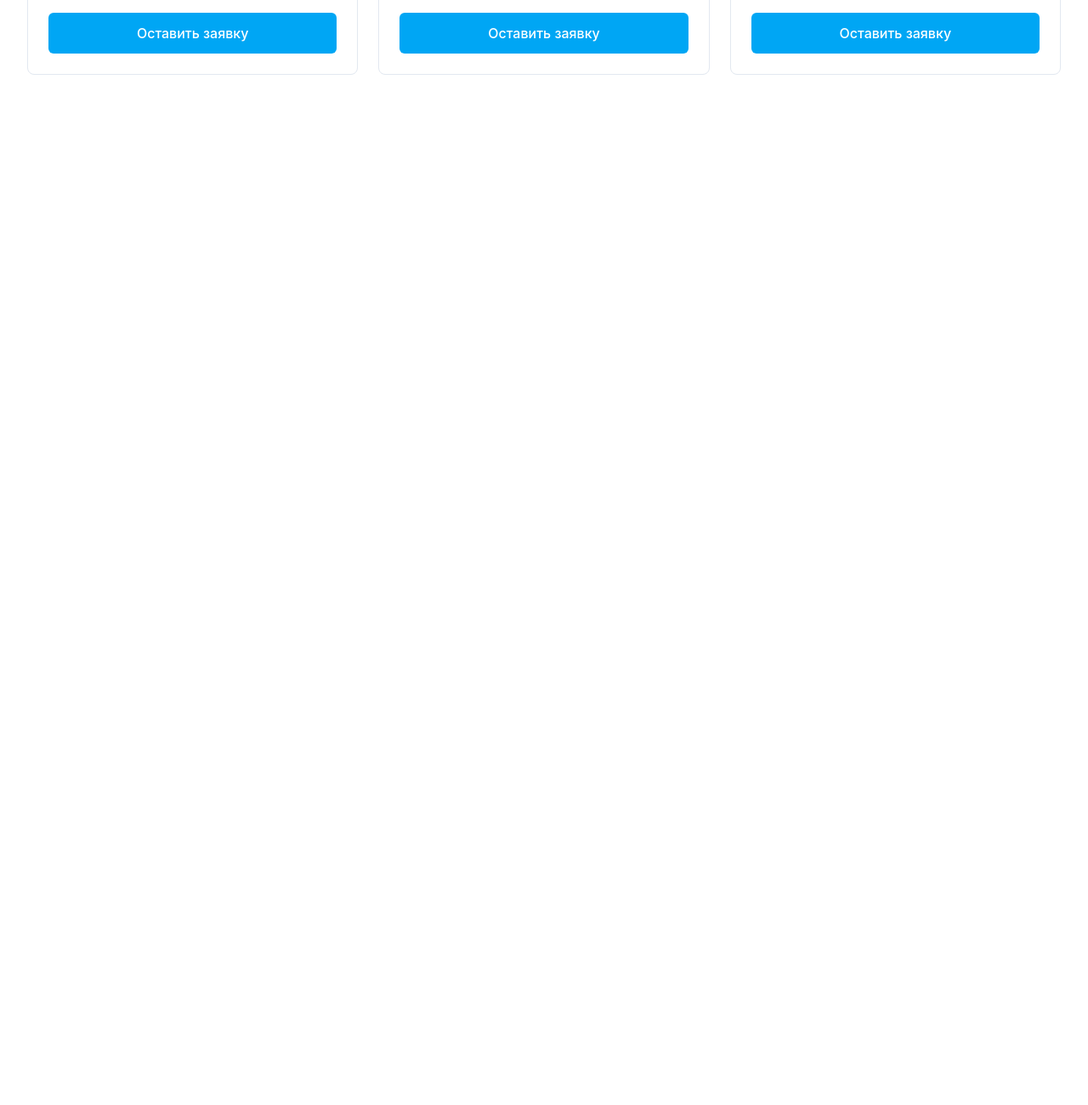
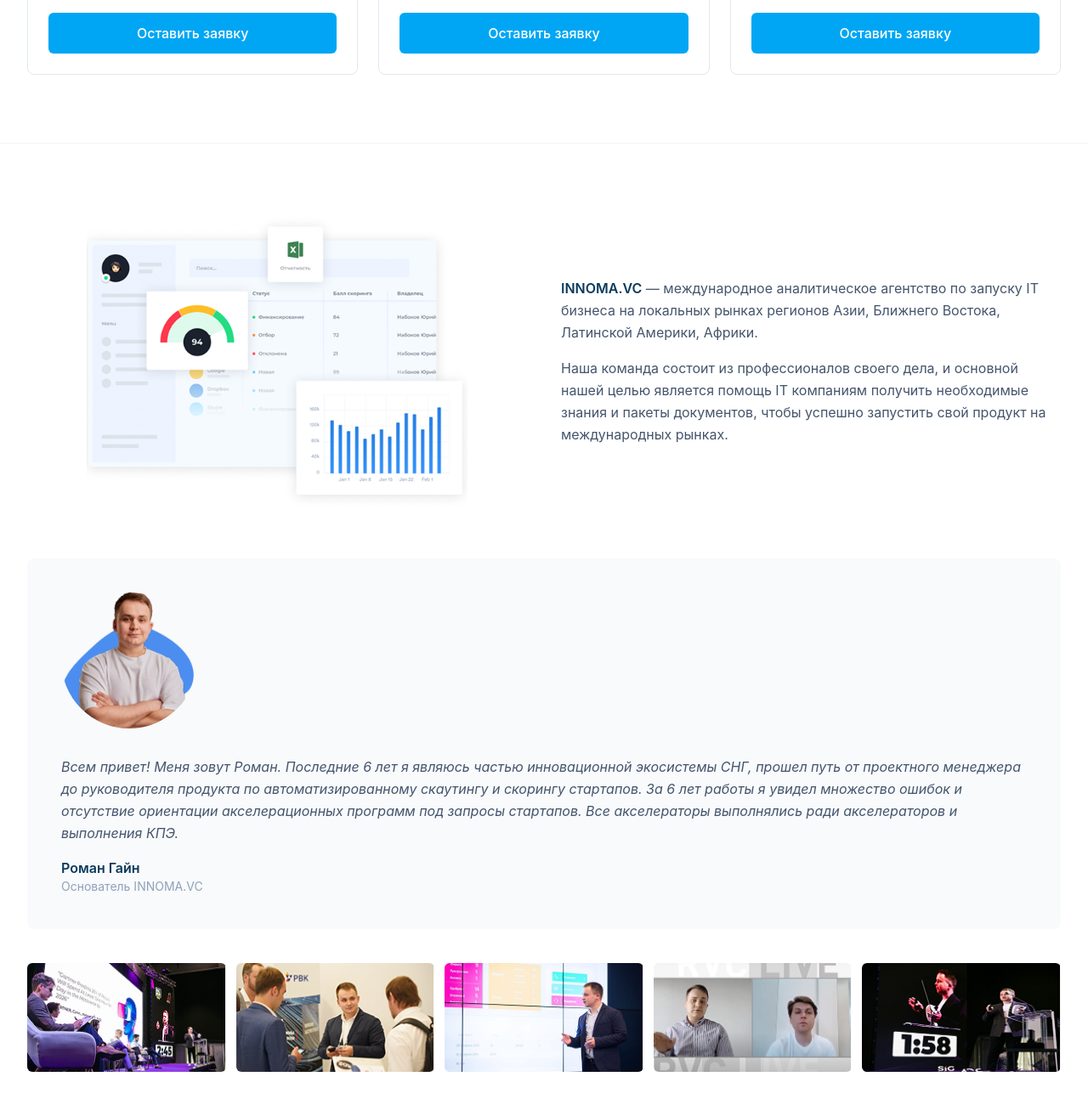
Before and after one commit to AhmadDavlatov/Exam1, a website: page index.html in a window 1280 px wide. Shown: the part 6083-7383 px from the top of the page at 85% size. Before the commit the page ends 6251 px from the top, so only its background shows below. Drawn offline with Linux system fonts and the light colour scheme.

Commit message:
twelveth step

```diff
--- a/index.html
+++ b/index.html
@@ -489,5 +489,45 @@
 </section>
 
 
+
+<section id="about" class="max-w-7xl mx-auto px-5 sm:px-8 py-16 sm:py-20 border-t border-slate-100">
+  <div class="grid md:grid-cols-2 gap-10 items-center mb-14">
+    <img src="/src/Снимок экрана 2022-11-14 в 5.45 1.png" alt="Дашборд" class="w-full max-w-md mx-auto" />
+    <div>
+      <p class="text-slate-600 leading-relaxed mb-4">
+        <span class="text-[#0b3a5c] font-semibold">INNOMA.VC</span> — международное аналитическое агентство по запуску
+        IT бизнеса на локальных рынках регионов Азии, Ближнего Востока, Латинской Америки, Африки.
+      </p>
+      <p class="text-slate-600 leading-relaxed">
+        Наша команда состоит из профессионалов своего дела, и основной нашей целью является помощь IT компаниям
+        получить необходимые знания и пакеты документов, чтобы успешно запустить свой продукт на международных рынках.
+      </p>
+    </div>
+  </div>
+
+  <div class="bg-slate-50 rounded-lg p-6 sm:p-10 grid md:grid-cols-[auto,1fr] gap-8 items-center mb-10">
+    <img src="/src/Roman Gayn.png" alt="Роман Гайн" class="w-40 h-40 rounded-full object-cover mx-auto md:mx-0" />
+    <div>
+      <p class="text-slate-600 italic leading-relaxed mb-4">
+        Всем привет! Меня зовут Роман. Последние 6 лет я являюсь частью инновационной экосистемы СНГ, прошел путь от
+        проектного менеджера до руководителя продукта по автоматизированному скаутингу и скорингу стартапов. За 6 лет
+        работы я увидел множество ошибок и отсутствие ориентации акселерационных программ под запросы стартапов. Все
+        акселераторы выполнялись ради акселераторов и выполнения КПЭ.
+      </p>
+      <p class="text-[#0b3a5c] font-semibold">Роман Гайн</p>
+      <p class="text-slate-400 text-sm">Основатель INNOMA.VC</p>
+    </div>
+  </div>
+
+  <div class="grid grid-cols-2 sm:grid-cols-5 gap-3">
+    <img src="/src/Meropriyatie 1.png" alt="Мероприятие 1" class="w-full h-28 sm:h-32 object-cover rounded-md" />
+    <img src="/src/Meropriyatie 2.png" alt="Мероприятие 2" class="w-full h-28 sm:h-32 object-cover rounded-md" />
+    <img src="/src/Meropriyatie 3.png" alt="Мероприятие 3" class="w-full h-28 sm:h-32 object-cover rounded-md" />
+    <img src="/src/Meropriyatie 4.png" alt="Мероприятие 4" class="w-full h-28 sm:h-32 object-cover rounded-md" />
+    <img src="/src/Meropriyatie 5.png" alt="Мероприятие 5" class="w-full h-28 sm:h-32 object-cover rounded-md" />
+  </div>
+</section>
+
+
 </body>
 </html>
```
